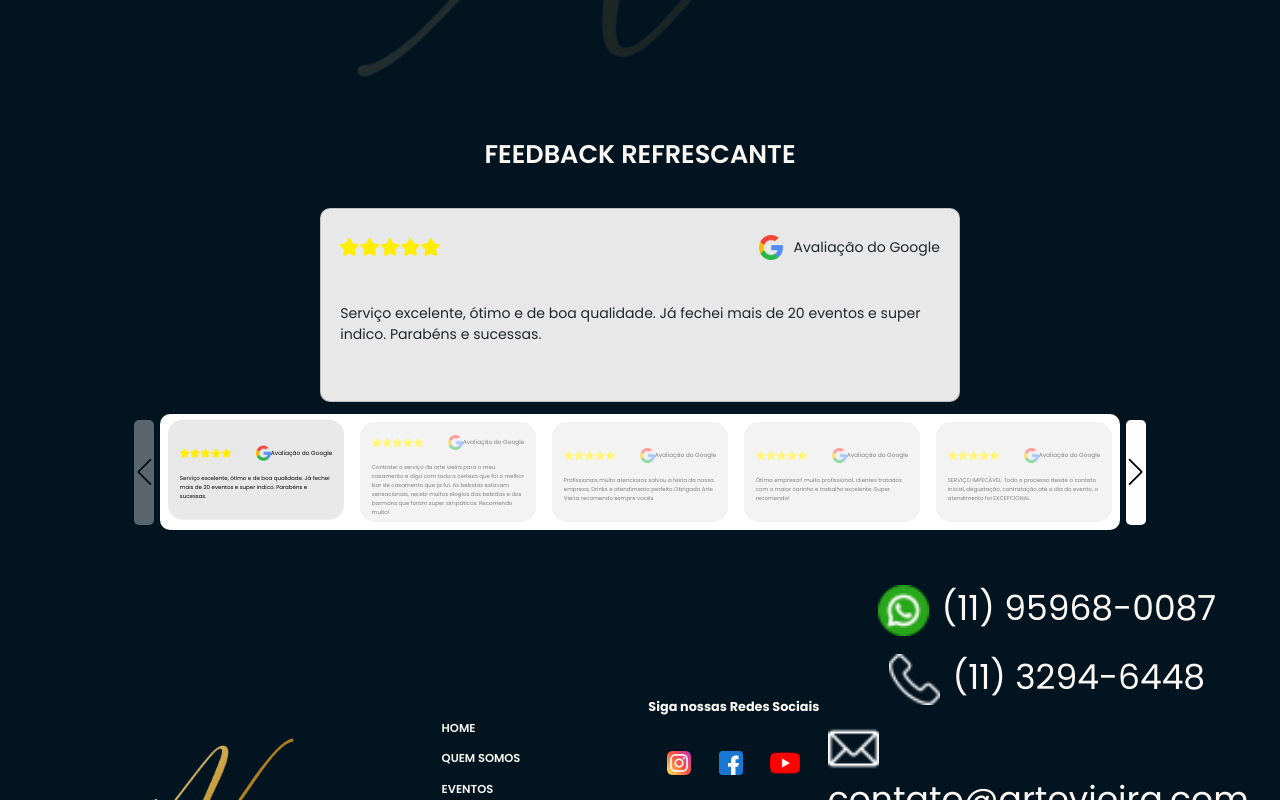
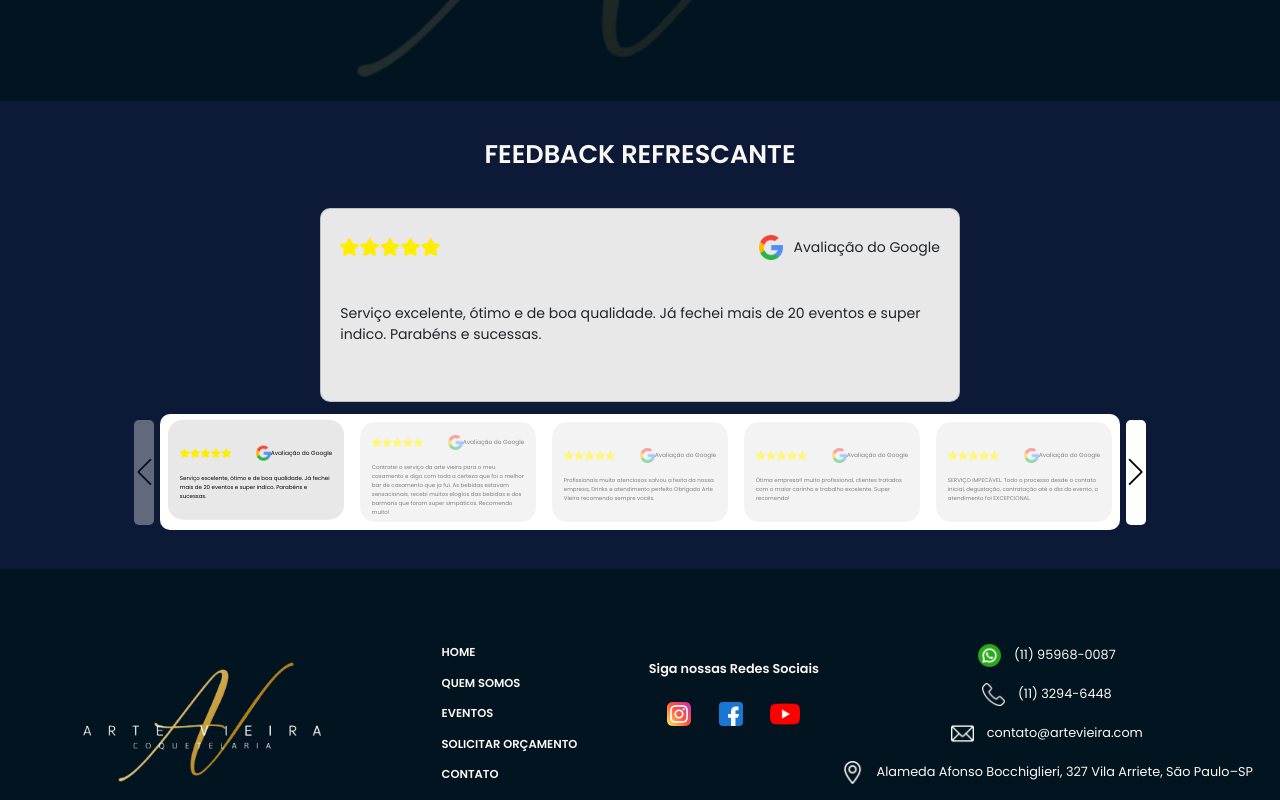
Before and after one commit to WWAraujo/site-5-semestre, a React (Create React App) app in the folder projeto-site/: page / in a window 1280 px wide. Shown: the part 2000-2800 px from the top of the page. Built offline with nearby package versions, Linux system fonts and the light colour scheme.

Commit message:
latest adjustments

```diff
--- a/projeto-site/src/styles/feedbacks.css
+++ b/projeto-site/src/styles/feedbacks.css
@@ -183,11 +183,11 @@
     }
 
     #prev-feedback {
-        margin-left: 10%;
+        margin-left: 9%;
     }
 
     #next-feedback {
-        margin-right: 10%;
+        margin-right: 9%;
     }
 
     .content-feedback {
@@ -229,7 +229,7 @@
         display: flex;
         align-items: center;
         justify-content: center;
-        background-color: var(--background-color-primary-2);
+        background-color: var(--background-color-secundary);
     }
 
     .card span {
--- a/projeto-site/src/styles/footer.css
+++ b/projeto-site/src/styles/footer.css
@@ -65,7 +65,7 @@
     width: 100%;
     padding: 2em 0;
     font-size: 1em;
-    border-top: 1px solid #fff;
+    border-top: 1px solid var(--text-color-primary);
   }
 
   .contact-content {
@@ -82,6 +82,14 @@
     grid-row: 1/ span 2;
   }
 
+  .email-address-numbers{
+    font-size: 1.7vw;
+  }
+
+  .email-address-numbers img{
+    width: 3vw;
+  }
+
   .logo-image-contact {
     width: 100%;
     margin: auto;
@@ -90,6 +98,14 @@
   .social-media-contacts {
     display: flex;
     justify-content: center;
+  }
+
+  .social-media-icons{
+    font-size: 2vw;
+  }
+
+  .menu__item-footer > .menu__link::after{
+    background-color: var(--text-color-primary);
   }
 }
 
@@ -151,9 +167,17 @@
     flex-direction: column;
   }
 
+  .email-address-numbers{
+    font-size: 1vw;
+  }
+
+  .email-address-numbers img{
+    width: 1.8vw;
+  }
+
   .social-media-icons p {
     font-size: 1vw;
-    font-weight: 700;
+    font-weight: 600;
   }
 
   .social-media-contact {
@@ -167,12 +191,6 @@
     width: 30px;
   }
 
-  .App-footer>p {
-    margin: 0;
-    width: 100%;
-    padding: 1.4em;
-    font-size: 0.8vw;
-    border-top: 1px solid #fff;
-  }
+
 
 }
--- a/projeto-site/src/styles/header.css
+++ b/projeto-site/src/styles/header.css
@@ -215,11 +215,10 @@
     }
 
     .toggle-container {
+        display: flex;
         position: relative;
         width: 100%;
         height: 100%;
-        margin: auto;
-        padding: auto;
     }
 
     .toggle {
@@ -243,7 +242,7 @@
     }
 
     .toggle+label::after {
-        left: 0.2em;
+        left: 0.8em;
     }
 
 }
```
